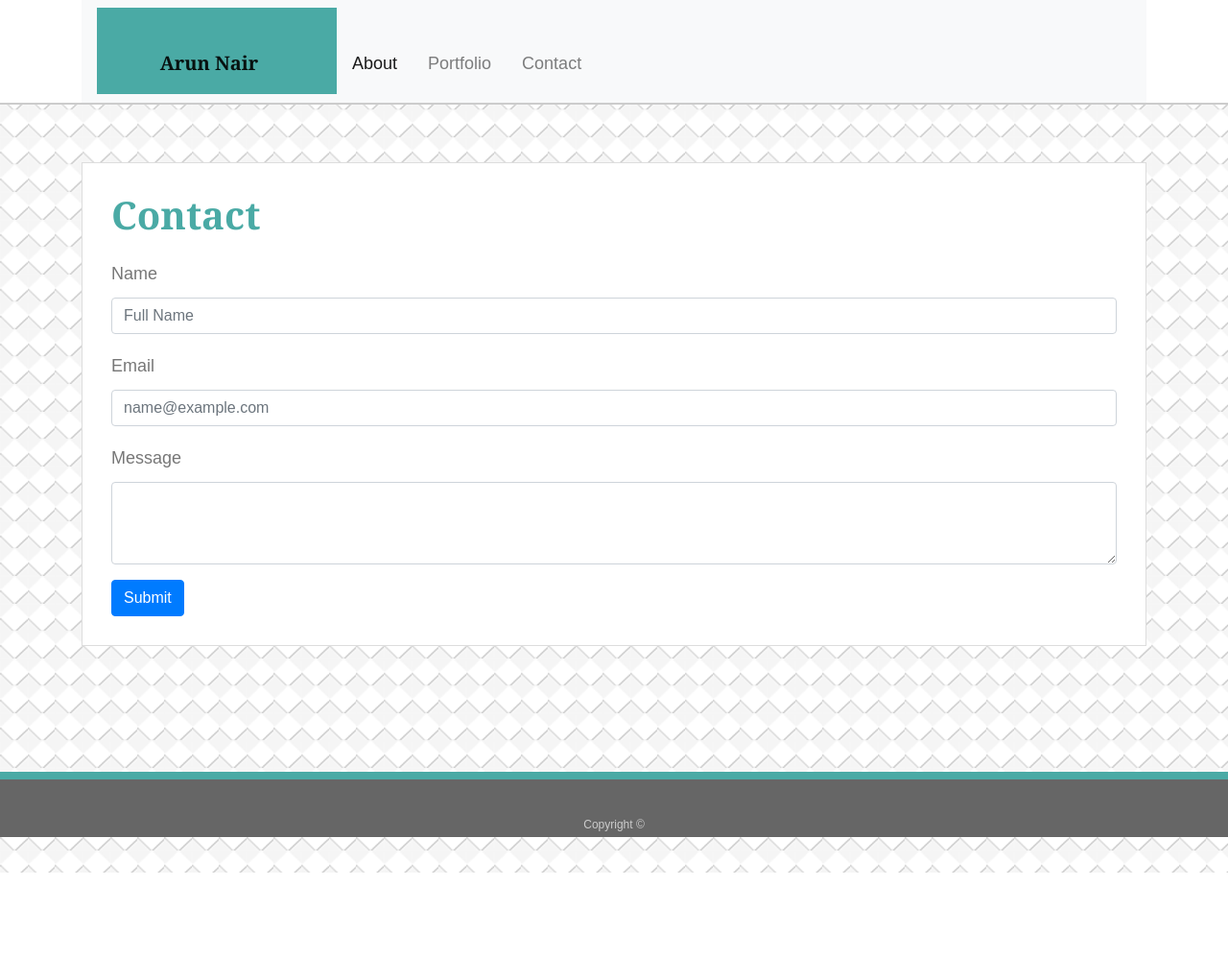
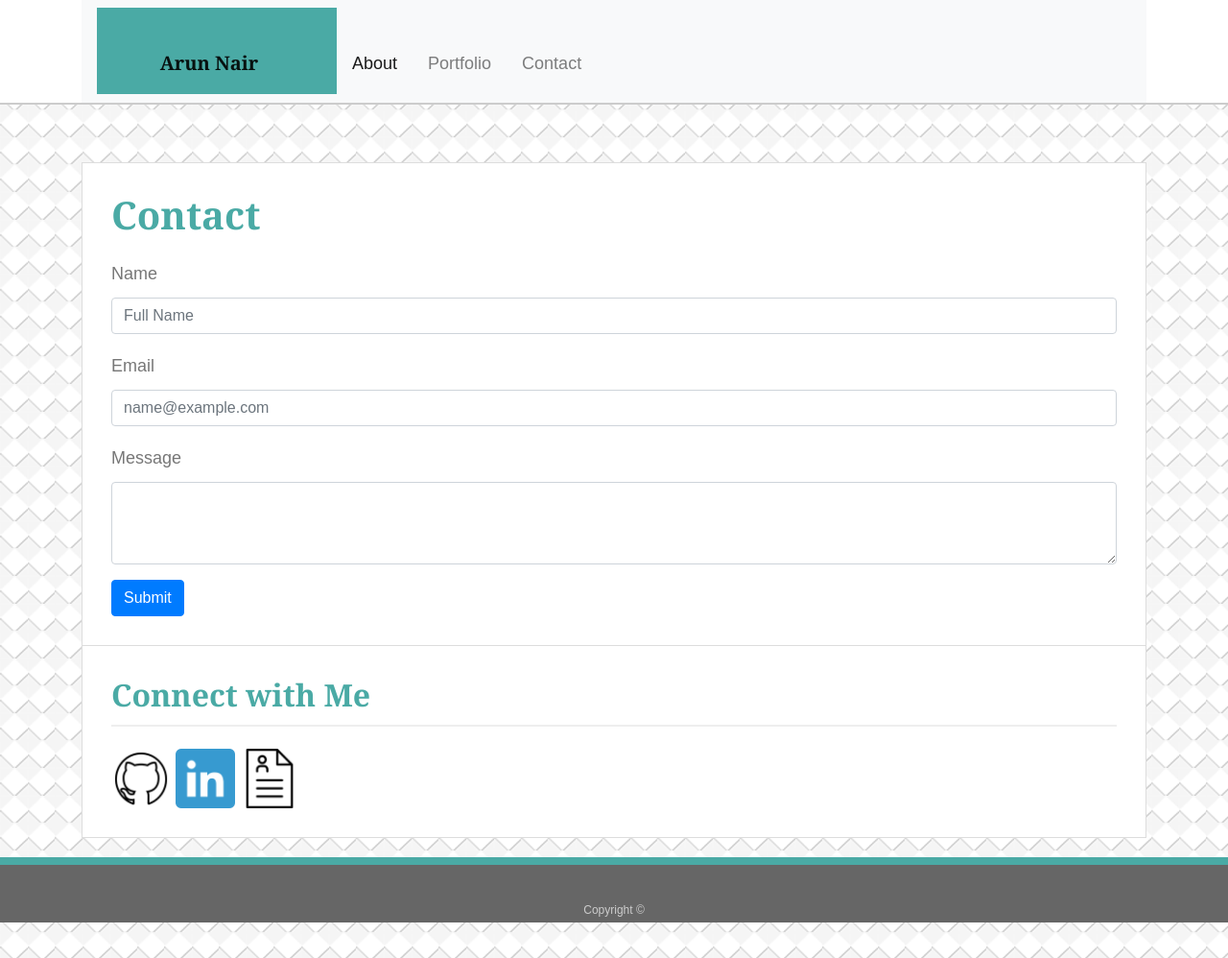
Before and after one commit to arun-wd/homework-02, a plain HTML site: page contact.html in a window 1280 px wide. Shown: the whole page at 96% size. Before the commit the page ends 909 px from the top, so only its background shows below. Drawn offline with nearby package versions, Linux system fonts and the light colour scheme.

Commit message:
added icons, resume, and sidebar

```diff
--- a/assets/css/style.css
+++ b/assets/css/style.css
@@ -97,3 +97,32 @@ h3 {
     border-top: 8px solid #4aaaa5;
     height: 50px;
 }
+
+.sidebar {
+
+  width: 100%;
+  max-width: 100%;
+  padding: 30px;
+  margin-bottom: 20px;
+  background: #fff;
+  border: 1px solid #ddd;
+}
+
+h3,
+.sidebar h2 {
+  padding-bottom: 20px;
+  margin-bottom: 15px;
+  line-height: 22px;
+  border-bottom: 2px solid #eee;
+}
+
+.social {
+  width: 62px;
+  height: 62px;
+  margin-top: 8px;
+  margin-right: 5px;
+}
+
+.social:last-child {
+  margin-right: 0;
+}
--- a/contact.html
+++ b/contact.html
@@ -60,6 +60,24 @@
         </form>
 
       </section>
+
+      <section class="sidebar">
+        <div id="connect">
+          <h2>Connect with Me</h2>
+
+          <a href="https://github.com/arun-wd">
+            <img src="assets/images/github-logo.png" class="social" alt="Github">
+          </a>
+          <a href="https://www.linkedin.com/in/arun-nair-83613a90">
+            <img src="assets/images/linkedin-128.png" class="social" alt="LinkedIn">
+          </a>
+          <a href="assets/images/arun-nair-resume.pdf">
+            <img src="assets/images/resume-icon.png" class="social" alt="Resume">
+          </a>
+
+        </div>
+      </section>
+
       <div class="push"></div>
     </div>
 
```
Also changed, not shown: assets/images/github-logo.png (added), assets/images/linkedin-128.png (added), assets/images/resume-icon.png (added), 1 other file.
